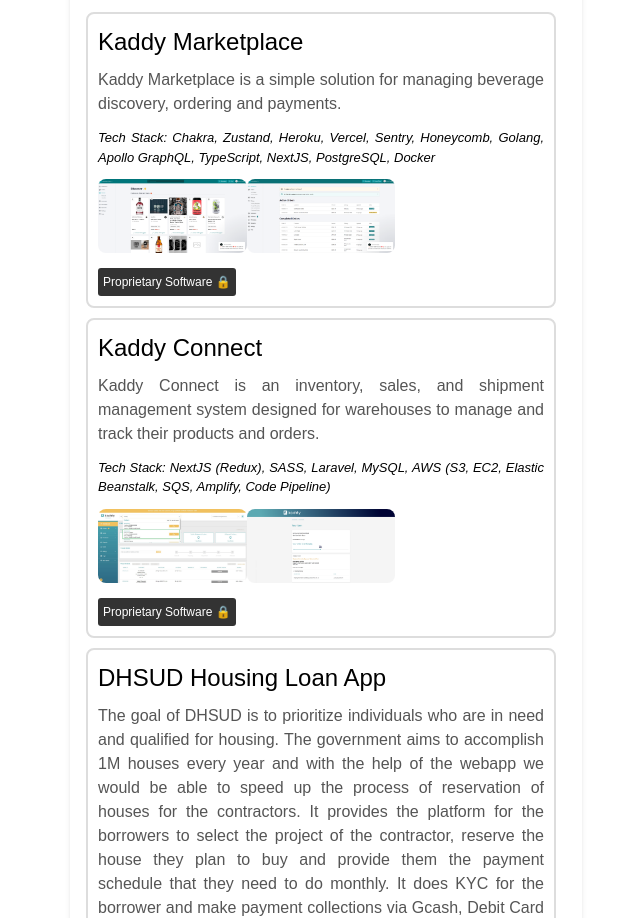
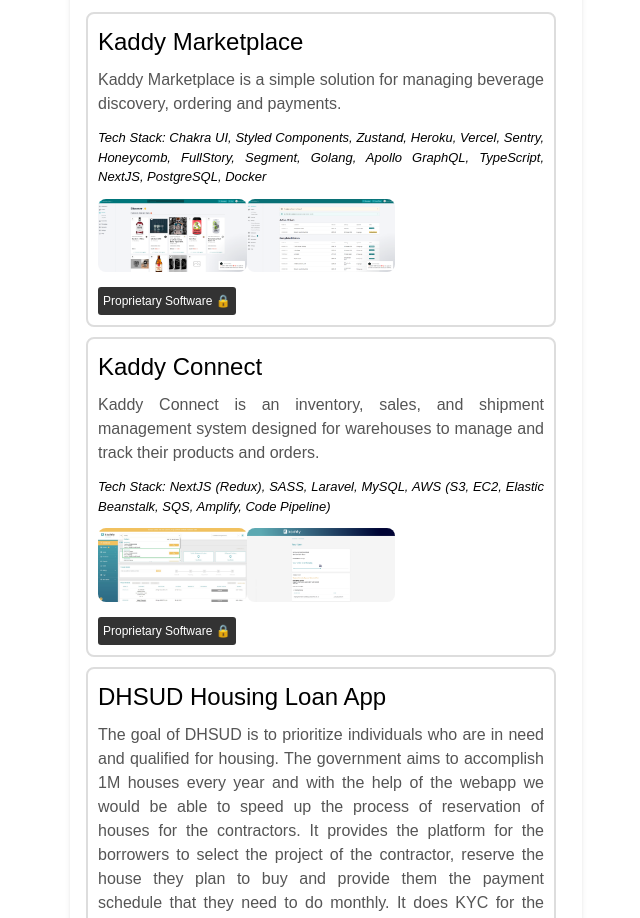
Before and after one commit to ketuvin/my-portfolio, a Next.js app: page / in a window 1280 px wide. Shown: the part 1280-2198 px from the top of the page, without its empty margins (314-954 px from the left). Built offline with nearby package versions, Linux system fonts and the light colour scheme; a web font is replaced by a local one.

Commit message:
update projects data

```diff
--- a/components/Projects.tsx
+++ b/components/Projects.tsx
@@ -7,7 +7,7 @@
     {
       title: 'Kaddy Marketplace',
       description: 'Kaddy Marketplace is a simple solution for managing beverage discovery, ordering and payments.',
-      technologies: 'Tech Stack: Chakra, Zustand, Heroku, Vercel, Sentry, Honeycomb, Golang, Apollo GraphQL, TypeScript, NextJS, PostgreSQL, Docker',
+      technologies: 'Tech Stack: Chakra UI, Styled Components, Zustand, Heroku, Vercel, Sentry, Honeycomb, FullStory, Segment, Golang, Apollo GraphQL, TypeScript, NextJS, PostgreSQL, Docker',
       imageUrls: ['/images/kaddy-marketplace-1.png', '/images/kaddy-marketplace-2.png'],
       projectLink: 'https://www.kaddy.com.au/',
       proprietary: true
@@ -39,7 +39,7 @@
     {
       title: 'MedCenter',
       description: 'MedCenter is our Hospital Information System (HIS) for small hospitals. It is a comprehensive, integrated information system designed to manage all aspects of the hospital’s operations including medical, administrative, financial, and legal operations, procedures, and processes. Available modules:	ADT – Admission, Discharge Transfer, DocTool – computerized physician order entry, NurseTool – nurse charting and noting, Results Management, EClaims – PhilHealth benefit eligibility and claims',
-      technologies: 'Tech Stack: Yii2, Core PHP, JQuery, Nativescript-Angular + Firebase, ReactJS (Redux), Bootstrap, PostgreSQL',
+      technologies: 'Tech Stack: Yii2, Core PHP, JQuery, Nativescript-Angular + Firebase, ReactJS (Redux), Bootstrap, PostgreSQL, Robot Framework',
       imageUrls: ['/images/salusciens-1.png', '/images/salusciens-2.png'],
       projectLink: 'https://www.salusciens.com/',
       proprietary: true
```
